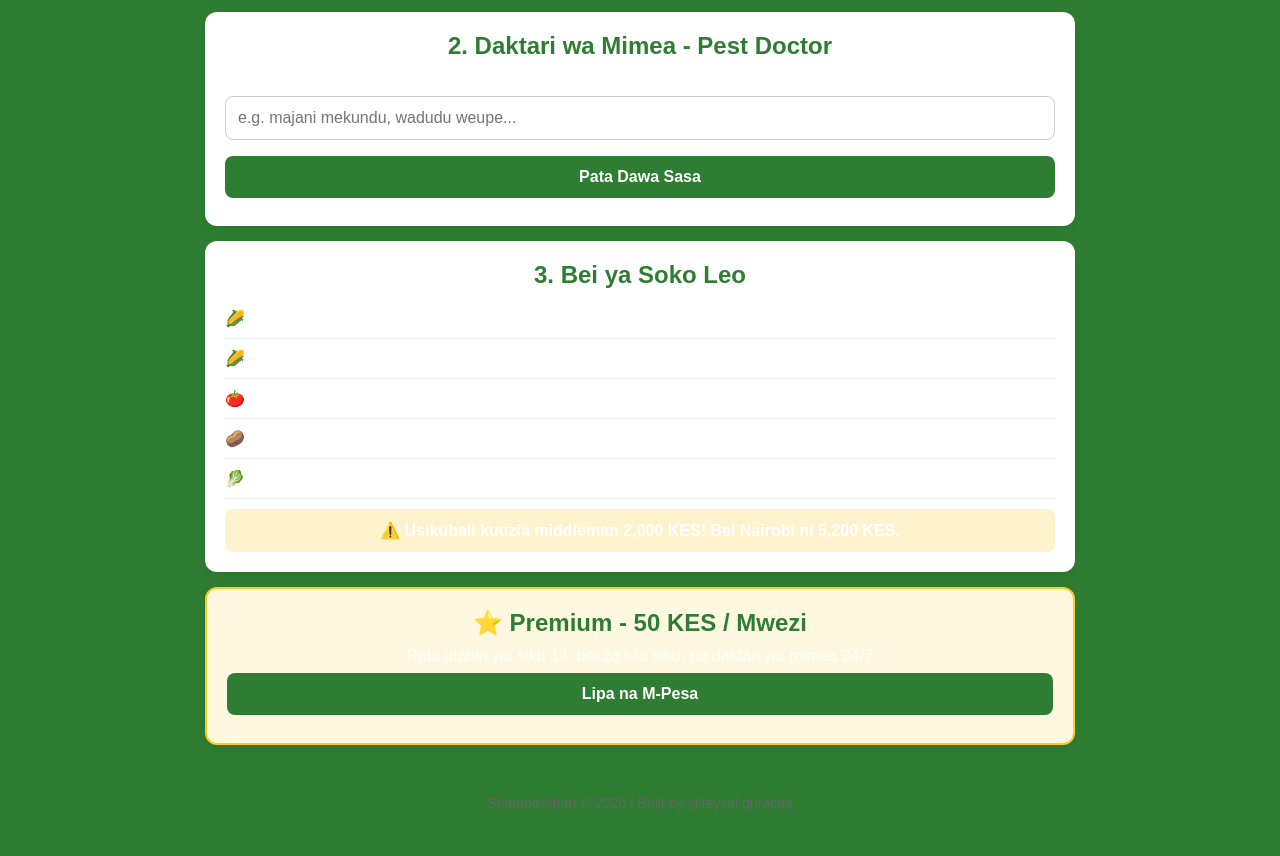
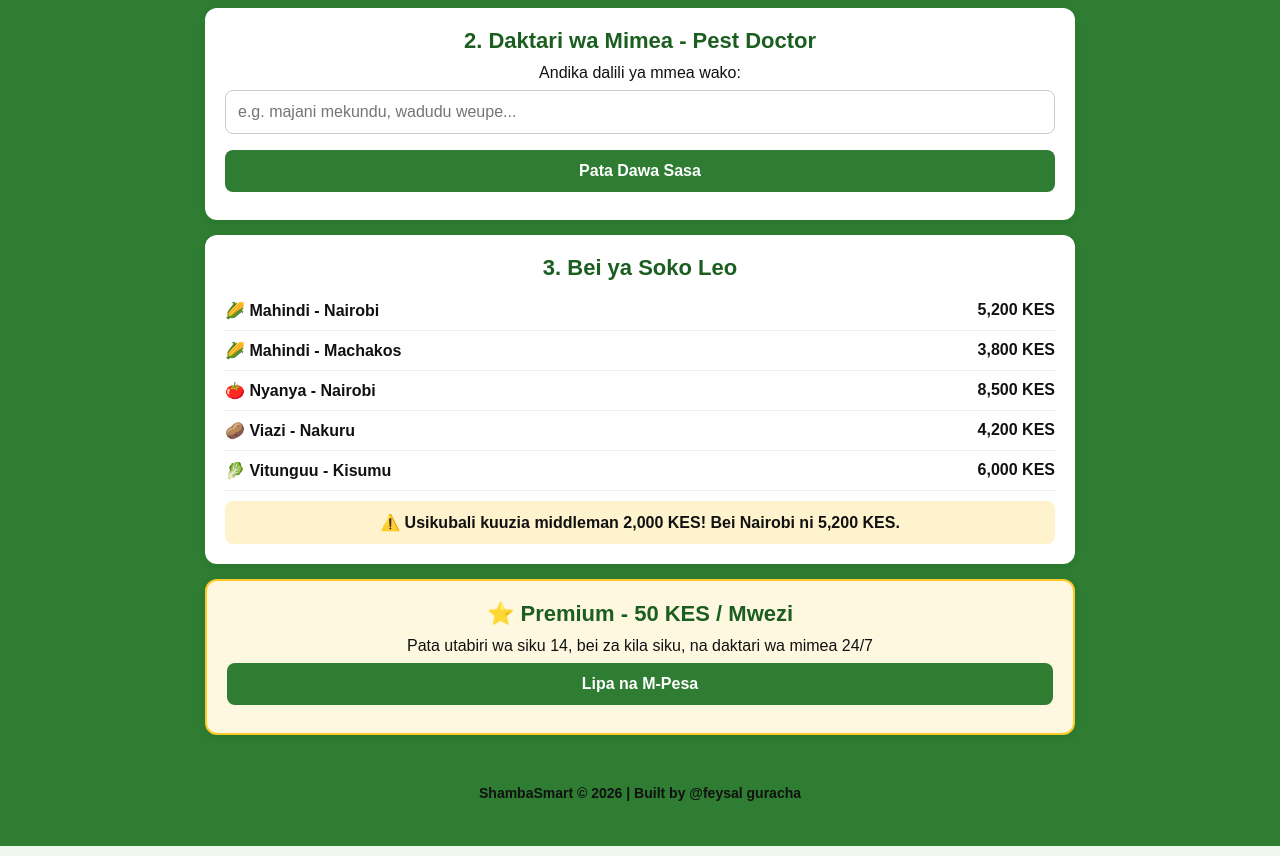
Before and after one commit to feysalguracha/shambasmart, a plain HTML site: page index.html in a window 1280 px wide. Shown: the part 755-1611 px from the top of the page. Drawn offline with Linux system fonts and the light colour scheme.

Commit message:
Improve styles and update M-Pesa button alert number
Updated styles for better readability and adjusted button alert number.

```diff
--- a/index.html
+++ b/index.html
@@ -6,21 +6,22 @@
 <title>ShambaSmart - Smart Farming Kenya</title>
 <style>
 * { margin: 0; padding: 0; box-sizing: border-box; font-family: Arial, sans-serif; }
-body { background: #f0f7ee; color: #222; }
+body { background: #f0f7ee; color: #111; }
 header { background: #2e7d32; color: white; padding: 25px 15px; text-align: center; }
-header h1 { font-size: 32px; }
-header p { margin-top: 5px; opacity: 0.9; }
+header h1 { font-size: 32px; color: white; }
+header p { margin-top: 5px; color: white; }
 .container { max-width: 900px; margin: 0 auto; padding: 15px; }
 .card { background: white; border-radius: 12px; padding: 20px; margin: 15px 0; box-shadow: 0 2px 10px rgba(0,0,0,0.08); }
-.card h2 { color: #2e7d32; margin-bottom: 10px; }
-select, button, input { width: 100%; padding: 12px; margin: 8px 0; border-radius: 8px; border: 1px solid #ccc; font-size: 16px; }
+.card h2 { color: #1b5e20; margin-bottom: 10px; font-size: 22px; }
+.card p { color: #111; font-size: 16px; }
+select, button, input { width: 100%; padding: 12px; margin: 8px 0; border-radius: 8px; border: 1px solid #ccc; font-size: 16px; color: #111; background: white; }
 button { background: #2e7d32; color: white; border: none; font-weight: bold; cursor: pointer; }
 button:hover { background: #1b5e20; }
-.result { background: #e8f5e9; padding: 15px; border-radius: 8px; margin-top: 10px; display: none; }
-.price-row { display: flex; justify-content: space-between; padding: 10px 0; border-bottom: 1px solid #eee; }
-.warn { background: #fff3cd; padding: 12px; border-radius: 8px; margin-top: 10px; font-weight: bold; }
+.result { background: #d7ffd9; padding: 15px; border-radius: 8px; margin-top: 10px; display: none; color: #111; font-size: 17px; font-weight: bold; border: 2px solid #2e7d32; }
+.price-row { display: flex; justify-content: space-between; padding: 10px 0; border-bottom: 1px solid #eee; color: #111; font-weight: bold; }
+.warn { background: #fff3cd; padding: 12px; border-radius: 8px; margin-top: 10px; font-weight: bold; color: #111; }
 .premium { background: #fff8e1; border: 2px solid #ffca28; }
-footer { text-align: center; padding: 20px; color: #666; font-size: 14px; }
+footer { text-align: center; padding: 20px; color: #111; font-size: 14px; font-weight: bold; }
 </style>
 </head>
 <body>
@@ -77,7 +78,7 @@ footer { text-align: center; padding: 20px; color: #666; font-size: 14px; }
 <div class="card premium">
 <h2>⭐ Premium - 50 KES / Mwezi</h2>
 <p>Pata utabiri wa siku 14, bei za kila siku, na daktari wa mimea 24/7</p>
-<button onclick="alert('Lipa na M-Pesa: Tuma 50 KES kwa 0712345678')">Lipa na M-Pesa</button>
+<button onclick="alert('Lipa na M-Pesa: Tuma 50 KES kwa 0000000')">Lipa na M-Pesa</button>
 </div>
 
 </div>
```
